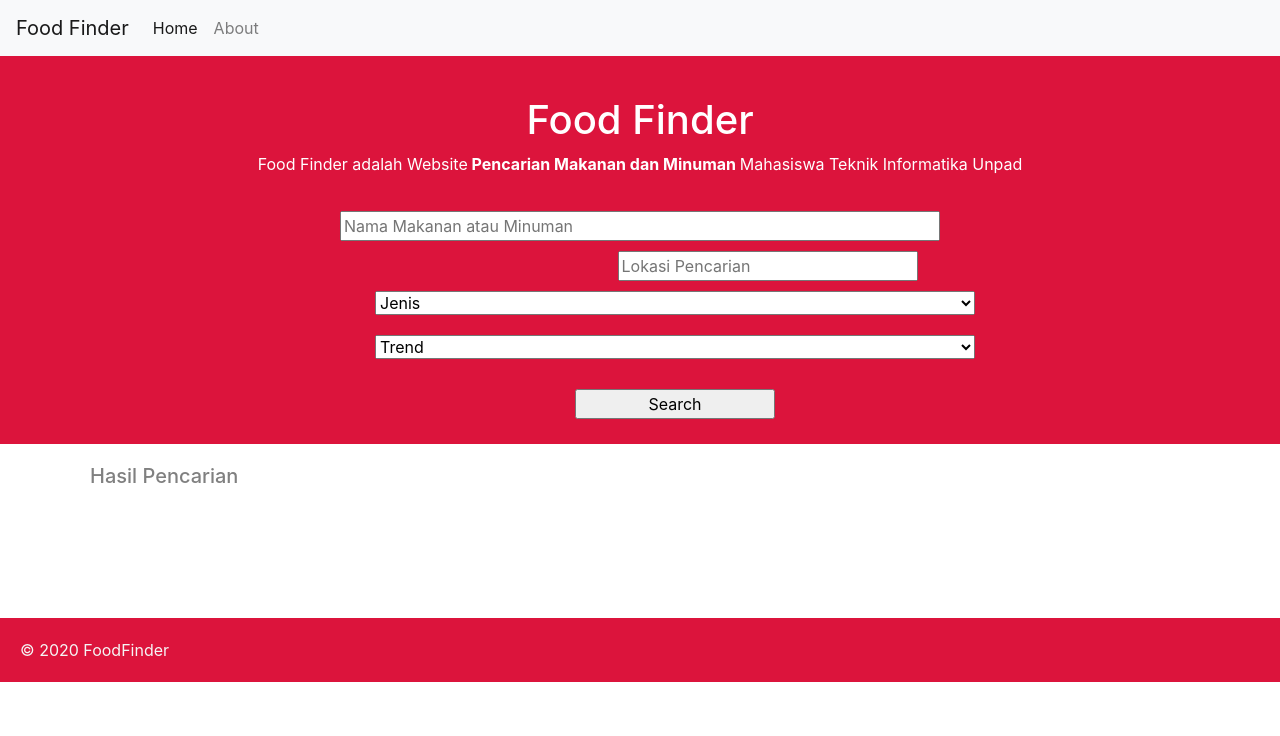
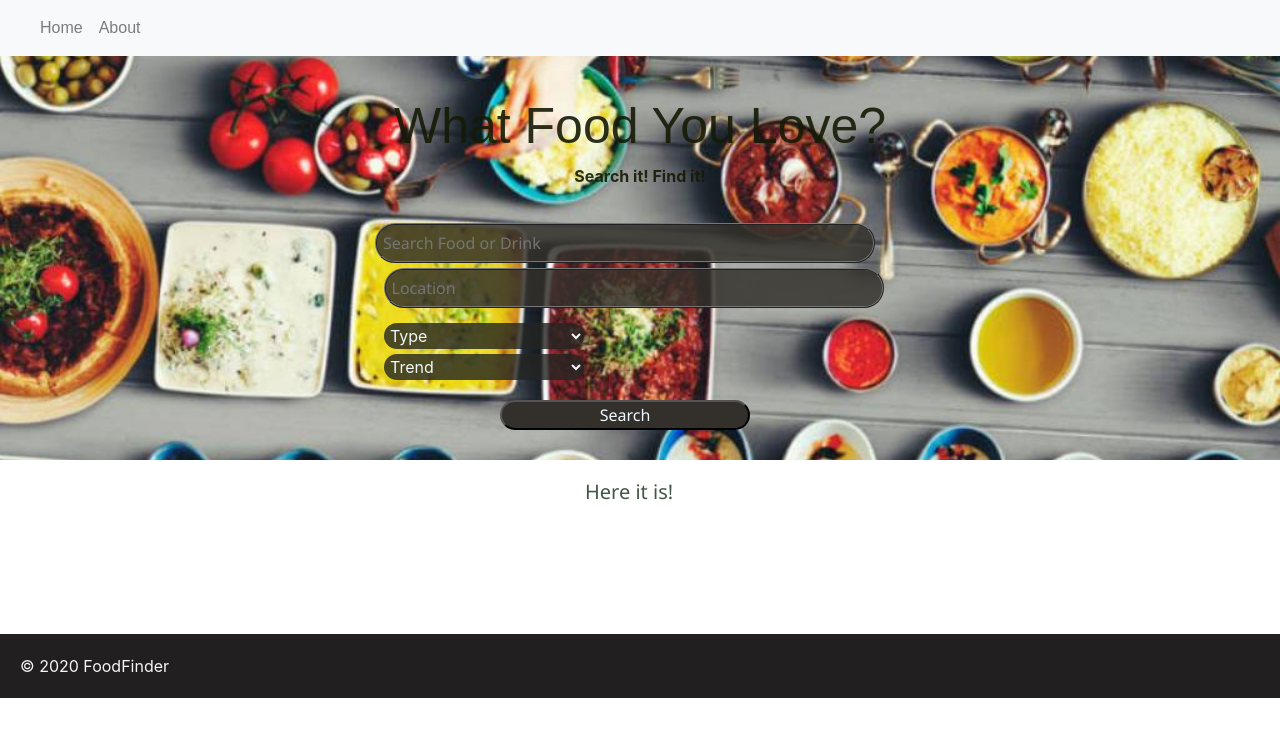
Before and after one commit to rluthfiandi/FoodFinder, a React (Create React App) app: page / in a window 1280 px wide. Shown: the top 736 px of the page. Built offline with nearby package versions, Linux system fonts and the light colour scheme.

Commit message:
modifikasi homepage

```diff
--- a/src/Assets/style.css
+++ b/src/Assets/style.css
@@ -7,16 +7,30 @@
   overflow: hidden;
 }
 
+ul li a{
+  font-family: fantasy;
+}
+ul li a:hover{
+  background-color: rgba(21, 27, 5, 0.733);
+  color: aliceblue;
+}
+
+
 .header {
   padding: 40px;
   text-align: center;
-  background: #DC143C;
-  color: white;
+  background-image: url("food2.jpg");
+  color: rgba(21, 27, 5, 0.904);
+  background-size: cover;
+  background-position: center;
+  font-weight: bold;
+
 }
 
   /* Increase the font size of the heading */
 .header h1 {
-  font-size: 40px;
+  font-size: 50px;
+  font-family: fantasy;
 }
 
 .judul{
@@ -49,16 +63,19 @@ a#skripsi{
 }
 
 .result{
-  color: grey;
+  color: rgba(26, 51, 31, 0.829);
+  font-variant: unset;
+  font-family: 'Segoe UI', Tahoma, Geneva, Verdana, sans-serif;
 }
 
 h5{
+
   padding: 20px;
-  margin-left: 70px;
+  margin-left: 565px;
 }
 
 footer{
-  background-color: #DC143C;
+  background-color: rgb(34, 31, 32);
   color: whitesmoke;
   padding: 20px;
   margin-top: 110px;
@@ -70,40 +87,76 @@ form{
 }
 
 input#titleBar{
-  width: 600px;
+  padding: 6px;
+  width: 500px;
+  background-color: rgba(51, 48, 43, 0.835);
+  font-family:'Segoe UI', Tahoma, Geneva, Verdana, sans-serif;
+  border-style: ridge;
+  color: aliceblue;
+  border-radius: 30px;
 }
 
 input#nameBar{
-  width: 300px;
-  margin-left: 255px;
+  padding: 6px;
+  width: 500px;
+  background-color: rgba(51, 48, 43, 0.835);
+  background-blend-mode: soft-light;
+  border-style: ridge;
+  border-radius: 30px;
+  font-family:'Segoe UI', Tahoma, Geneva, Verdana, sans-serif;
+  margin-left: 0px;
   margin-right: 0px;
+  color: aliceblue;
 }
 
-input#npmBar{
-  width: 250px;
-  margin-right: 220px;
-}
 
 .dropdown{
-  margin-top: 10px;
-  margin-inline-start: 550px;
+  padding: 2px;
+  border-style: none;
+  border-radius: 20px;
+  margin-top: 5px;
+  margin-inline-start: 400px;
   transform: translateY(-10px);
-  width: 600px;
-  margin-left: 350px;
+  width: 200px;
+  background-color: rgba(35, 37, 34, 0.801);
+  margin-left: 0px;
+  margin-right: 240px;
+  color: aliceblue;
 }
 
 .row{
-  margin-top: 10px;
+  padding-left: 350px;
+  margin-top: 5px;
+  margin-bottom: 5px;
 }
 
+.lokasi{
+  padding-left: 0px;
+  padding-right: 13px;
+}
 .button#search{
-  margin-top: 10px;
-  margin-left: 550px;
-  width: 200px;
+  border-radius: 20px;
+  margin-top: 5px;
+  margin-left: 125px;
+  width: 250px;
+  background-color: rgb(51, 48, 43);
+  font-family:'Segoe UI', Tahoma, Geneva, Verdana, sans-serif;
+  color: aliceblue;
 }
 
-.grid-container{
-  grid-template-columns: auto auto;
+.jenis{
+  margin-top: 20px;
+  margin-right: 72px;
+
+}
+
+.trend{
+    margin-right: 72px;
+}
+
+input#search{
+  background-position: 0px;
+
 }
 
 /* css login */
--- a/src/Pages/about.js
+++ b/src/Pages/about.js
@@ -7,7 +7,7 @@ return (
     <body>
       {/* Navbar */}
       <nav className="navbar navbar-expand-lg navbar-light bg-light">
-        <a className="navbar-brand" href="homepage">Food Finder</a>
+        <a className="navbar-brand" href="homepage"></a>
         <button className="navbar-toggler" type="button" data-toggle="collapse" data-target="#navbarSupportedContent" aria-controls="navbarSupportedContent" aria-expanded="false" aria-label="Toggle navigation">
             <span className="navbar-toggler-icon"></span>
         </button>
--- a/src/Pages/homepage.js
+++ b/src/Pages/homepage.js
@@ -111,14 +111,14 @@ const content = value.mp.map((mp) =>
     <div key={mp.id}>
       <div className="col-md-10">
         <div className="item"><a href="Item">{mp.item}</a></div>
-        <div class="row">
-          <div class="col-md-5">
+        <div>
+          <div>
             <a>Jenis : {mp.jenis}</a>
           </div>
-          <div class="col-md-5">
+          <div>
             <a>Lokasi : {mp.daerah}</a>
           </div>
-          <div class="col-md-5">
+          <div>
             <a>Trend : {mp.trend}</a>
           </div>
         </div>
@@ -132,14 +132,14 @@ return (
     <body>
       {/* Navbar */}
       <nav className="navbar navbar-expand-lg navbar-light bg-light">
-        <a className="navbar-brand" href="#">Food Finder</a>
+        <a className="navbar-brand" href="#"></a>
         <button className="navbar-toggler" type="button" data-toggle="collapse" data-target="#navbarSupportedContent" aria-controls="navbarSupportedContent" aria-expanded="false" aria-label="Toggle navigation">
             <span className="navbar-toggler-icon"></span>
         </button>
 
         <div className="collapse navbar-collapse" id="navbarSupportedContent">
             <ul className="navbar-nav mr-auto">
-                <li className="nav-item active">
+                <li className="nav-item">
                     <a className="nav-link" href="/">Home</a>
                 </li>
                 <li className="nav-item">
@@ -151,51 +151,46 @@ return (
 
       <div className="header">
         <h1>
-            Food Finder
+            What Food You Love?
         </h1>
-        <p id="desc">Food Finder adalah Website<b> Pencarian Makanan dan Minuman </b>Mahasiswa Teknik Informatika Unpad</p>
+        <p id="desc">Search it! Find it!</p>
 
         {/* Search Form  */}
         <form>
-          <div className="container">
             <div className="row">
-              <div className="col">
+              <div>
                 <input
                   setValue={value.item}
-                  placeholder="Nama Makanan atau Minuman"
+                  placeholder="Search Food or Drink"
                   type="text"
                   id="titleBar"
                   onChange={handleChangeItem}
                 />
               </div>
             </div>
-            <div className="grid-container">
-              <div className="row">
-                <div className="col">
-                  <input
+            <div className="lokasi">
+              <input
                     setValue={value.daerah}
-                    placeholder="Lokasi Pencarian"
+                    placeholder="Location"
                     type="text"
                     id="nameBar"
                     onChange={handleChangeDaerah}
                   />
-                </div>
-              </div>
             </div>
-          </div>
+
 
           {/* Filter Jenis */}
-          <div className="row">
+          <div className="jenis">
             <select setValue={value.jenis} className="dropdown" id="tahun" onChange={handleChangeJenis}>
-              <option value="">Jenis</option>
-              <option value="Makanan Berat">Makanan Berat</option>
-              <option value="Makanan Ringan">Makanan Ringan</option>
-              <option value="Minuman">Minuman </option>
+              <option value="">Type</option>
+              <option value="Makanan Berat">Heavy Meal</option>
+              <option value="Makanan Ringan">Snack</option>
+              <option value="Minuman">Drink </option>
             </select>
           </div>
 
            {/* Filter Trend */}
-           <div className="row">
+          <div className="trend">
             <select setValue={value.trend} className="dropdown" id="trend" onChange={handleChangeTrend}>
               <option value="">Trend</option>
               <option value="Low">Low</option>
@@ -220,7 +215,7 @@ return (
       {/* Hasil Pencarian */}
       <div class="result">
         <h5>
-            Hasil Pencarian
+            Here it is!
         </h5>
         <div>
           {content}
```
Also changed, not shown: src/Assets/food.jpg (added), src/Assets/food2.jpg (added).
